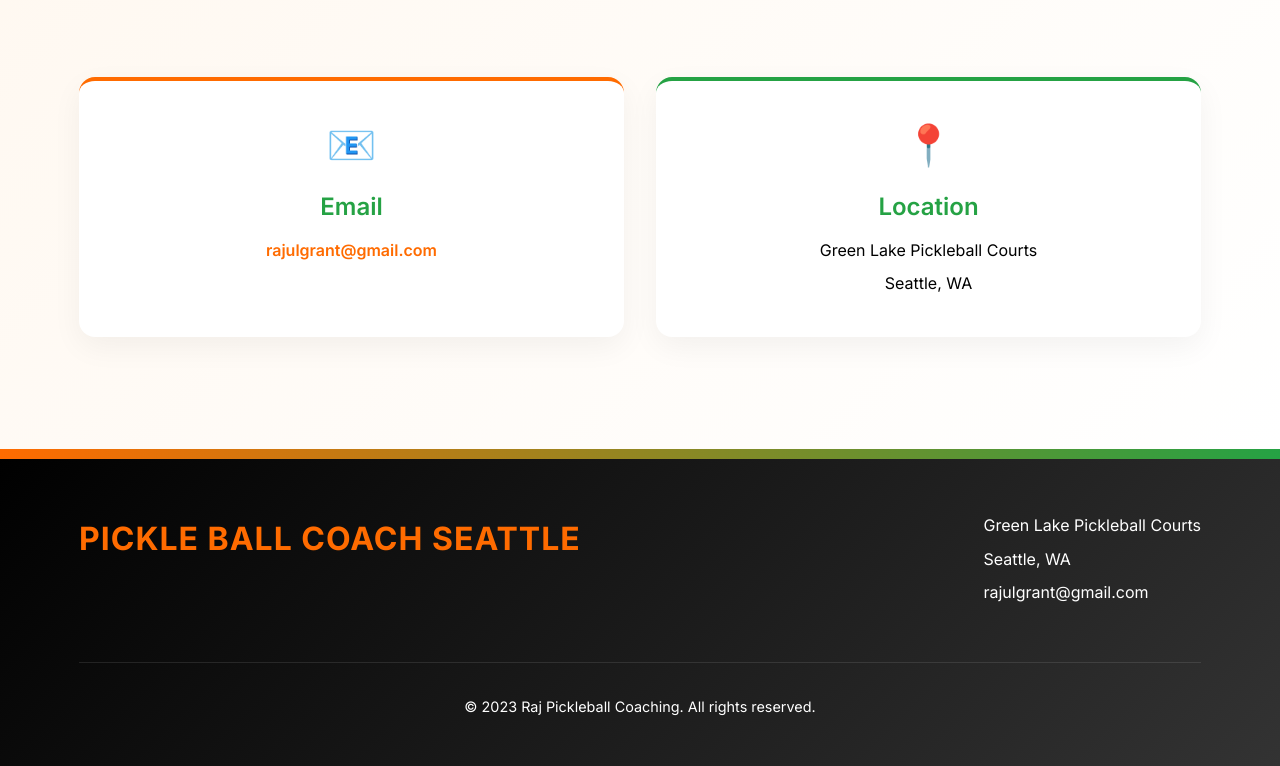
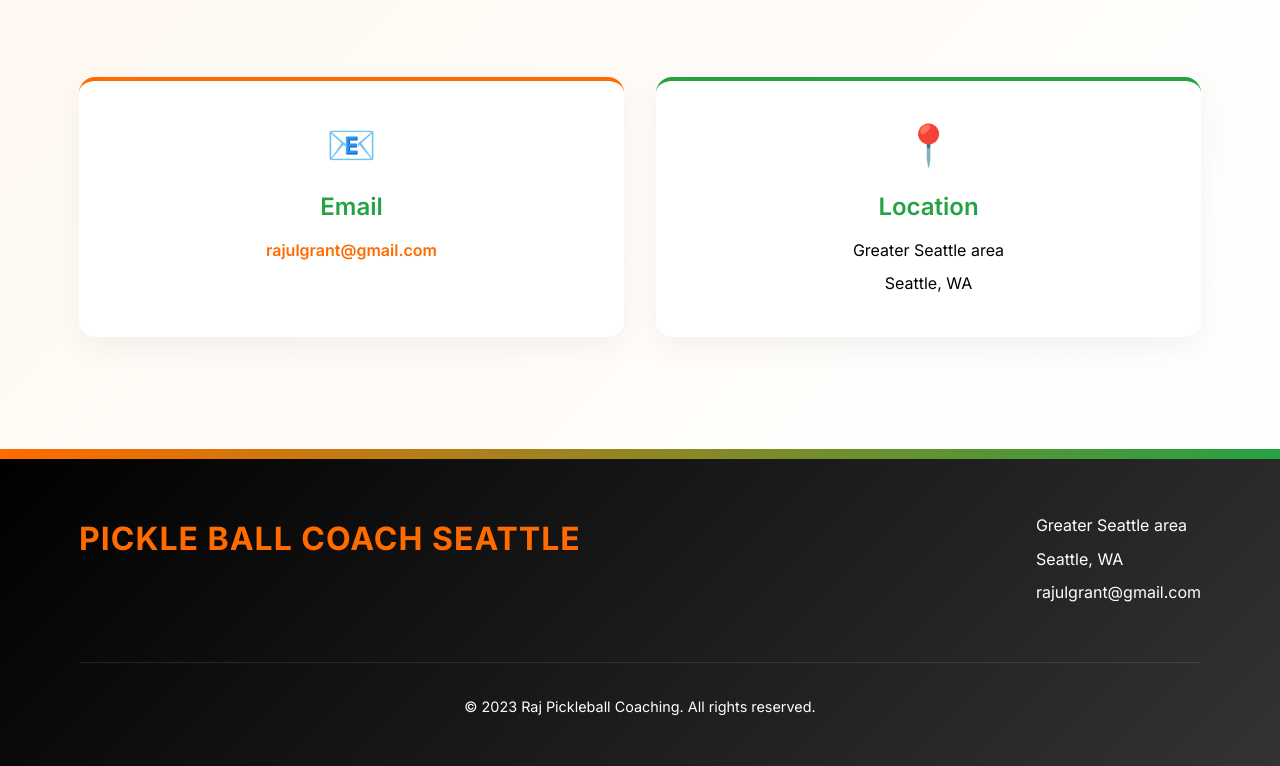
Before and after one commit to fishjaam/rajulwebsite, a website: page index.html in a window 1280 px wide. Shown: the part 4473-5239 px from the top of the page. Drawn offline with Linux system fonts and the light colour scheme.

Commit message:
Update location information to Greater Seattle area

```diff
--- a/index.html
+++ b/index.html
@@ -183,7 +183,7 @@
                 <div class="contact-method">
                     <div class="contact-icon">📍</div>
                     <h3>Location</h3>
-                    <p>Green Lake Pickleball Courts</p>
+                    <p>Greater Seattle area</p>
                     <p>Seattle, WA</p>
                 </div>
             </div>
@@ -195,7 +195,7 @@
             <div class="footer-content">
                 <div class="footer-logo">Pickle Ball Coach Seattle</div>
                 <div class="footer-info">
-                    <p>Green Lake Pickleball Courts</p>
+                    <p>Greater Seattle area</p>
                     <p>Seattle, WA</p>
                     <p><a href="mailto:rajulgrant@gmail.com">rajulgrant@gmail.com</a></p>
                 </div>
--- a/index.js
+++ /dev/null
@@ -1 +0,0 @@
-// This file is intentionally left empty - using static site deployment
```
Also changed, not shown: 1 other file.
